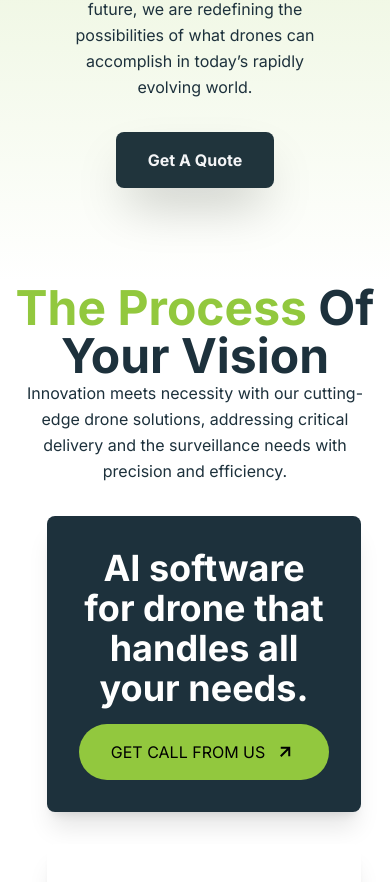
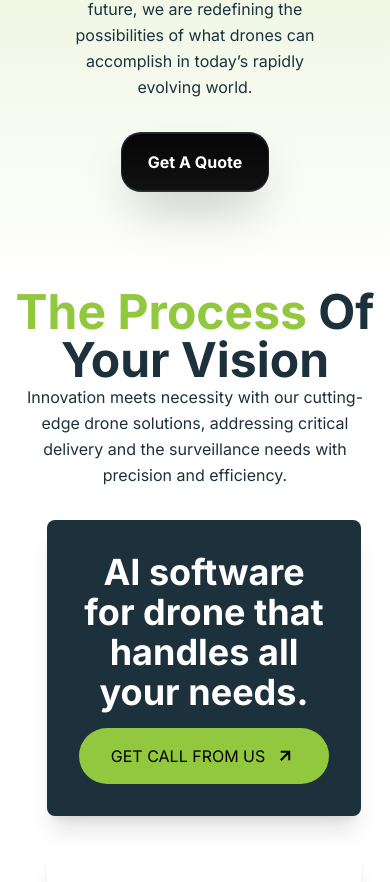
Before and after one commit to Projects-AnywareLabs/CloudOneWebsite, a React (Create React App) app: page /about in a window 390 px wide. Shown: the part 978-1860 px from the top of the page. Built offline with nearby package versions, Linux system fonts and the light colour scheme.

Commit message:
pages-added

```diff
--- /dev/null
+++ b/components/StarBorder/StarBorder.css
@@ -0,0 +1,65 @@
+.star-border-container {
+  display: inline-block;
+  padding: 1px 0;
+  position: relative;
+  border-radius: 20px;
+  overflow: hidden;
+}
+
+.border-gradient-bottom {
+  position: absolute;
+  width: 300%;
+  height: 50%;
+  opacity: 0.7;
+  bottom: -11px;
+  right: -250%;
+  border-radius: 50%;
+  animation: star-movement-bottom linear infinite alternate;
+  z-index: 0;
+}
+
+.border-gradient-top {
+  position: absolute;
+  opacity: 0.7;
+  width: 300%;
+  height: 50%;
+  top: -10px;
+  left: -250%;
+  border-radius: 50%;
+  animation: star-movement-top linear infinite alternate;
+  z-index: 0;
+}
+
+.inner-content {
+  position: relative;
+  background: linear-gradient(to bottom, #060606, #111);
+  border: 1px solid #222;
+  color: white;
+  font-size: 16px;
+  text-align: center;
+  padding: 16px 26px;
+  border-radius: 20px;
+  z-index: 1;
+}
+
+@keyframes star-movement-bottom {
+  0% {
+    transform: translate(0%, 0%);
+    opacity: 1;
+  }
+  100% {
+    transform: translate(-100%, 0%);
+    opacity: 0;
+  }
+}
+
+@keyframes star-movement-top {
+  0% {
+    transform: translate(0%, 0%);
+    opacity: 1;
+  }
+  100% {
+    transform: translate(100%, 0%);
+    opacity: 0;
+  }
+}
--- /dev/null
+++ b/components/StarBorder/StarBorder.jsx
@@ -0,0 +1,32 @@
+import "./StarBorder.css";
+
+const StarBorder = ({
+  as: Component = "button",
+  className = "",
+  color = "white",
+  speed = "6s",
+  children,
+  ...rest
+}) => {
+  return (
+    <Component className={`star-border-container ${className}`} {...rest}>
+      <div
+        className="border-gradient-bottom"
+        style={{
+          background: `radial-gradient(circle, ${color}, transparent 10%)`,
+          animationDuration: speed,
+        }}
+      ></div>
+      <div
+        className="border-gradient-top"
+        style={{
+          background: `radial-gradient(circle, ${color}, transparent 10%)`,
+          animationDuration: speed,
+        }}
+      ></div>
+      <div className="inner-content">{children}</div>
+    </Component>
+  );
+};
+
+export default StarBorder;
--- /dev/null
+++ b/src/StarBorder.css
@@ -0,0 +1,65 @@
+.star-border-container {
+    /* display: inline-block; */
+    padding: 1px 0;
+    position: relative;
+    border-radius: 20px;
+    overflow: hidden;
+  }
+
+  .border-gradient-bottom {
+    position: absolute;
+    width: 300%;
+    height: 50%;
+    opacity: 0.7;
+    bottom: -11px;
+    right: -250%;
+    border-radius: 50%;
+    animation: star-movement-bottom linear infinite alternate;
+    z-index: 0;
+  }
+
+  .border-gradient-top {
+    position: absolute;
+    opacity: 0.7;
+    width: 300%;
+    height: 50%;
+    top: -10px;
+    left: -250%;
+    border-radius: 50%;
+    animation: star-movement-top linear infinite alternate;
+    z-index: 0;
+  }
+
+  .inner-content {
+    position: relative;
+    background: linear-gradient(to bottom, #060606, #111);
+    border: 1px solid #222;
+    color: white;
+    font-size: 16px;
+    text-align: center;
+    padding: 16px 26px;
+    border-radius: 20px;
+    z-index: 1;
+  }
+
+  @keyframes star-movement-bottom {
+    0% {
+      transform: translate(0%, 0%);
+      opacity: 1;
+    }
+    100% {
+      transform: translate(-100%, 0%);
+      opacity: 0;
+    }
+  }
+
+  @keyframes star-movement-top {
+    0% {
+      transform: translate(0%, 0%);
+      opacity: 1;
+    }
+    100% {
+      transform: translate(100%, 0%);
+      opacity: 0;
+    }
+  }
--- a/src/components/About.js
+++ b/src/components/About.js
@@ -28,6 +28,7 @@ import Linkedin from "../assets/Linkedin.png";
 // import Nayzak_Patterns from "../assets/nayzak_patterns.png";
 // import Crave_Chips from "../assets/crave_chips.png";
 
+import StarBorder from "../../src/components/StarBorder"
 
 function About() {
   const scrollToFooter = () => {
@@ -65,9 +66,9 @@ function About() {
               and a vision for the future, we are redefining the possibilities
               of what drones can accomplish in today’s rapidly evolving world.
             </p>
-            <button onClick={scrollToFooter} className="shadow-2xl my-8 py-4 px-8 bg-[#20343c] font-bold rounded-lg text-gray-100 block mx-auto ">
+            <StarBorder onClick={scrollToFooter} className="shadow-2xl my-8 py-4 px-8 bg-[#20343c] font-bold rounded-lg text-gray-100 block mx-auto ">
               Get A Quote
-            </button>
+            </StarBorder>
           </div>
           <div className="hidden w-full my-auto lg:block">
             <img
--- a/src/components/CourseReq.js
+++ b/src/components/CourseReq.js
@@ -2,10 +2,10 @@ import React from "react";
 
 const CourseRequirements = () => {
   const requirements = [
-    "Lorem Ipsum is simply dummy text of the printing and typesetting industry.",
-    "Lorem Ipsum is simply dummy text of the printing and typesetting industry.",
-    "Lorem Ipsum is simply dummy text of the printing and typesetting industry.",
-    "Lorem Ipsum is simply dummy text of the printing and typesetting industry.",
+    "Basic introduction to drone technology.",
+    "In-depth understanding of drone components and flight mechanics.",
+    "Basics of drone assembly and programming. ",
+    "Training for DGCA Remote Pilot Certification in India.",
   ];
 
   return (
--- a/src/components/Courselearning.js
+++ b/src/components/Courselearning.js
@@ -9,17 +9,28 @@ const Courselearning = () => {
 
       {/* Learning Points */}
       <ul className="space-y-4">
-        {Array(3).fill(0).map((_, index) => (
-          <li key={index} className="flex items-start space-x-3">
-            {/* Green Check Icon */}
-            <img src="/CheckCircle.svg" className="text-green-500 mt-1" size={20} alt="check"/>
-            {/* Text Content */}
-            <p className="font-[400] text-[18px] xl2:text-[20px] 2xl:text-[26px] text-[#4E5566]">
-              Lorem Ipsum is simply dummy text of the printing and typesetting industry. Lorem Ipsum
-              has been the industry's standard dummy text ever since the 1500s.
+        {/* Replace the dummy data with actual content from the document */}
+        <li key="1" className="flex items-start space-x-3">
+          {/* Green Check Icon */}
+          <img src="/CheckCircle.svg" className="text-green-500 mt-1" size={20} alt="check"/>
+          {/* Text Content */}<p className="font-[400] text-[18px] xl2:text-[20px] 2xl:text-[26px] text-[#4E5566]">
+              Learn the fundamentals of drone operation, flight control, safety, and regulations.
             </p>
-          </li>
-        ))}
+        </li>
+        <li key="2" className="flex items-start space-x-3">
+          {/* Green Check Icon */}
+          <img src="/CheckCircle.svg" className="text-green-500 mt-1" size={20} alt="check"/>
+          {/* Text Content */}<p className="font-[400] text-[18px] xl2:text-[20px] 2xl:text-[26px] text-[#4E5566]">
+              Explore AI-driven drone technology and swarm intelligence.
+            </p>
+        </li>
+        <li key="3" className="flex items-start space-x-3">
+          {/* Green Check Icon */}
+          <img src="/CheckCircle.svg" className="text-green-500 mt-1" size={20} alt="check"/>
+          {/* Text Content */}<p className="font-[400] text-[18px] xl2:text-[20px] 2xl:text-[26px] text-[#4E5566]">
+              Gain hands-on experience in building, assembling, repairing, and maintaining drones.
+            </p>
+        </li>
       </ul>
     </div>
     </div>
--- a/src/components/Home.js
+++ b/src/components/Home.js
@@ -1,7 +1,7 @@
 import React, { useRef, useState } from "react";
 import Container from "./Container";
 import AirplaneLuggage from "../assets/AirplaneLuggage.png";
-import VideoSource from "../assets/3255275-uhd_3840_2160_25fps.mp4";
+import VideoSource from "../assets/dronevideo.mp4"
 import DGIDrone from "../assets/Drone pngs/Drone5.png";
 import Testinonials from "./Testinonials";
 import CarasoulCard from "./CarasoulCard";
--- /dev/null
+++ b/src/components/StarBorder.js
@@ -0,0 +1,32 @@
+import "./../StarBorder.css";
+
+const StarBorder = ({
+  as: Component = "button",
+  className = "",
+  color = "green",
+  speed = "8s",
+  children,
+  ...rest
+}) => {
+  return (
+    <Component className={`star-border-container ${className}`} {...rest}>
+      <div
+        className="border-gradient-bottom"
+        style={{
+          background: `radial-gradient(circle, ${color}, transparent 10%)`,
+          animationDuration: speed,
+        }}
+      ></div>
+      <div
+        className="border-gradient-top"
+        style={{
+          background: `radial-gradient(circle, ${color}, transparent 10%)`,
+          animationDuration: speed,
+        }}
+      ></div>
+      <div className="inner-content">{children}</div>
+    </Component>
+  );
+};
+
+export default StarBorder;
--- a/src/components/constants.js
+++ b/src/components/constants.js
@@ -19,6 +19,10 @@ export const SOCIAL_LINKS = {
 
 export const ROUTES = [
     {
+        NAME:"Home",
+        TO:"/"
+    },
+    {
         NAME:"About Us",
         TO:"/about"
     },
@@ -26,6 +30,20 @@ export const ROUTES = [
         NAME:"Products",
         TO:"/details"
     },
+    // {
+    //     NAME:"Services",
+    //     TO:"/services",
+    //     DROPDOWN: [
+    //         {
+    //             NAME: "Drones as Service",
+    //             TO: "/services/drones-as-service"
+    //         },
+    //         {
+    //             NAME: "Others",
+    //             TO: "/services/others"
+    //         }
+    //     ]
+    // },
     {
         NAME:"Blogs",
         TO:"/blogs"
@@ -33,6 +51,11 @@ export const ROUTES = [
     {
         NAME:"Courses",
         TO:"/courses"
+    },
+    {
+        NAME:"AI Solutions",
+        TO: "https://neurifytech.ai/",
+        EXTERNAL: true  // Optiona
     }
 ]
 
```
Also changed, not shown: src/components/CountdownTimer.js (+21 -15 lines), src/components/Guide.js (+12 -11 lines), src/assets/cld1.png (added), 1 other file (tests, documents, lock files or other folders).
